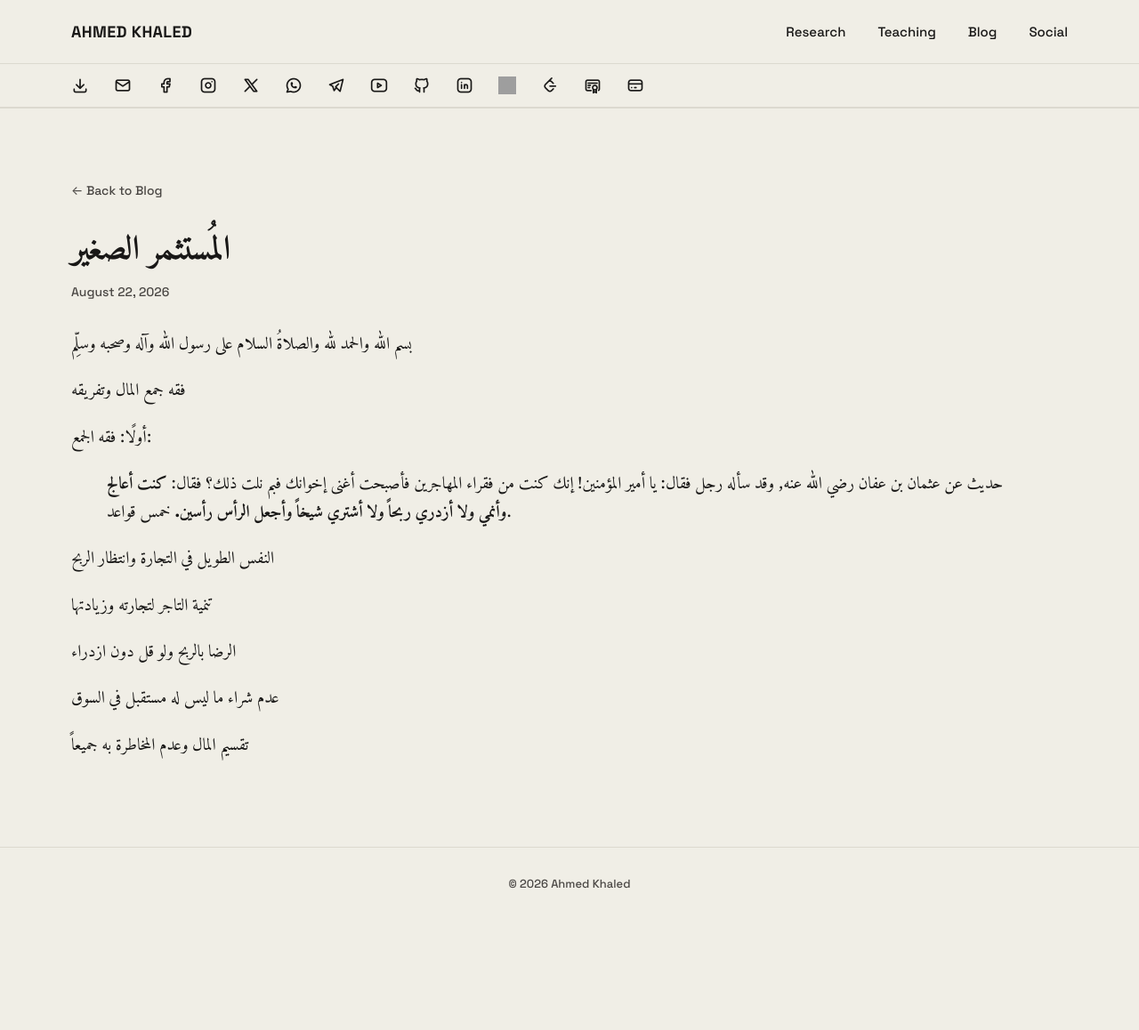
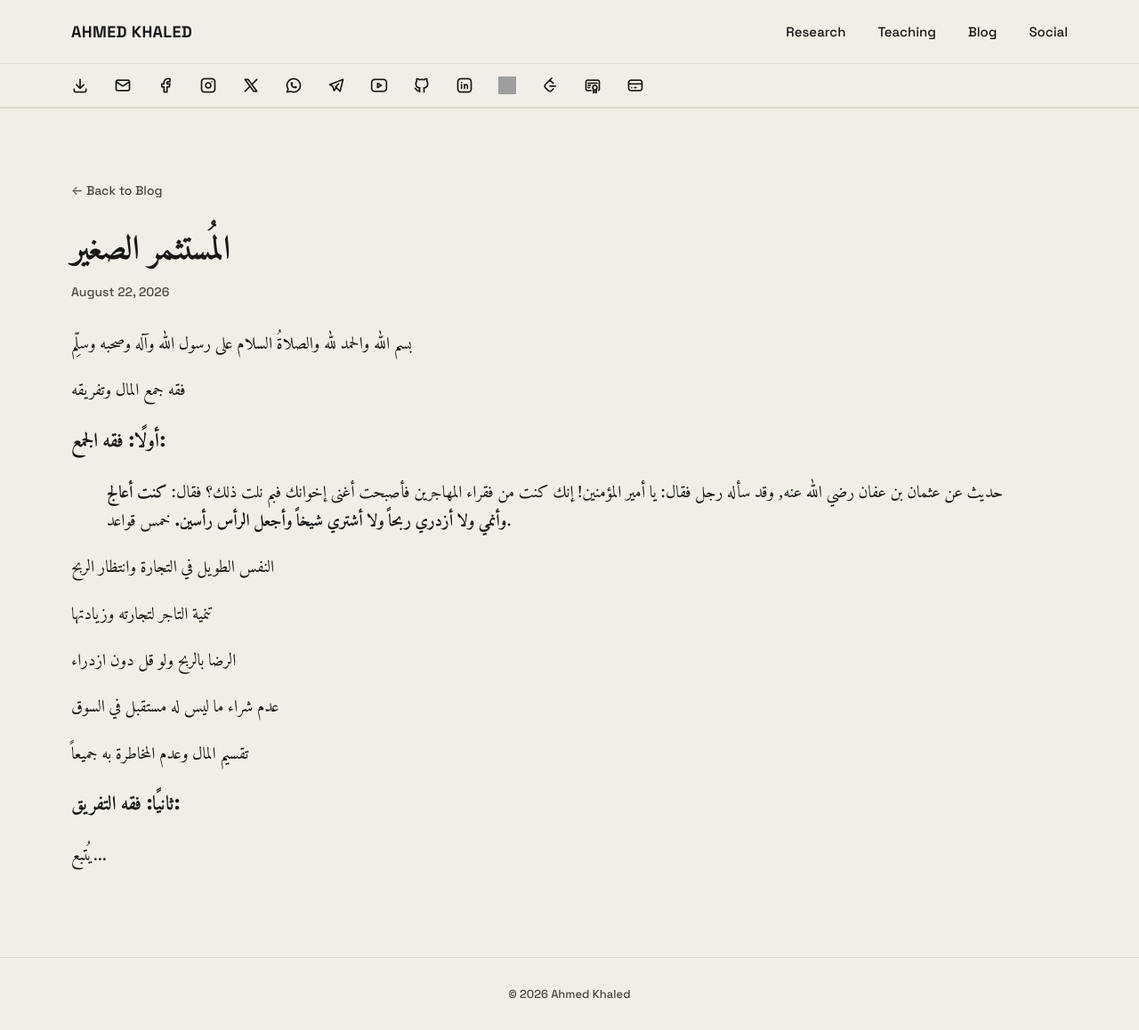
Before and after one commit to sweta-ahmedkhaled/sweta-ahmedkhaled.github.io, a Jekyll site: the page built from _posts/2026-08-22-المُستثمر الصغير.md, in a window 1280 px wide and 1158 px high. Shown: the whole window at 89% size. Built offline with Jekyll 4.4.1, drawn with Linux system fonts in a browser that asks for light colours; our own code applies the rules of GitHub Pages for plain Markdown files; grey boxes are pictures that could not be loaded.

Commit message:
auto-publish: 2026-08-22 07:33

```diff
--- a/_posts/2026-08-22-المُستثمر الصغير.md
+++ b/_posts/2026-08-22-المُستثمر الصغير.md
@@ -2,7 +2,7 @@
 
 فقه جمع المال وتفريقه
 
-أولًا: فقه الجمع:
+### أولًا: فقه الجمع:
 
 > حديث عن عثمان بن عفان رضي الله عنه, وقد سأله رجل فقال: يا أمير المؤمنين! إنك كنت من فقراء المهاجرين فأصبحت أغنى إخوانك فبم نلت ذلك؟ فقال: **كنت أعالج وأنمي ولا أزدري ربحاً ولا أشتري شيخاً وأجعل الرأس رأسين.** خمس قواعد.
 
@@ -16,3 +16,7 @@
 عدم شراء ما ليس له مستقبل في السوق
 
 تقسيم المال وعدم المخاطرة به جميعاً
+
+### ثانيًا: فقه التفريق:
+
+يُتبع...
```
